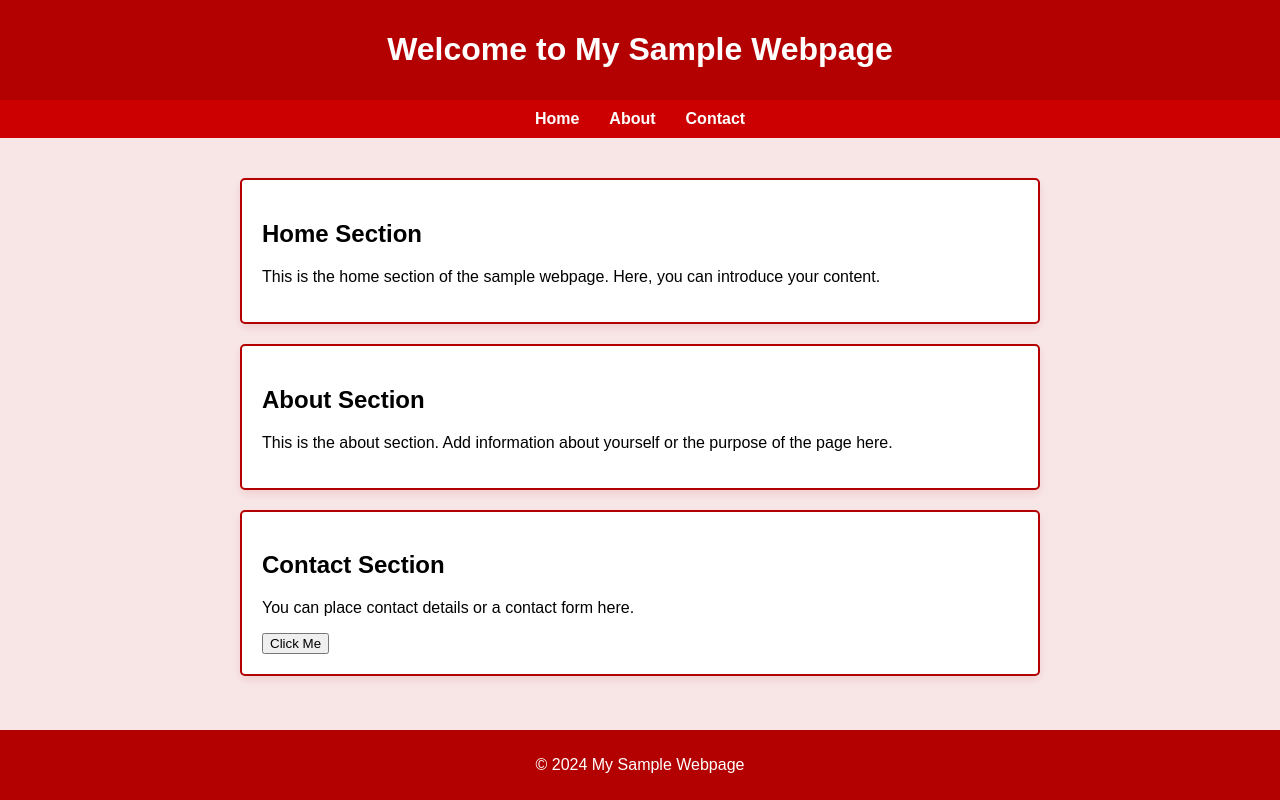
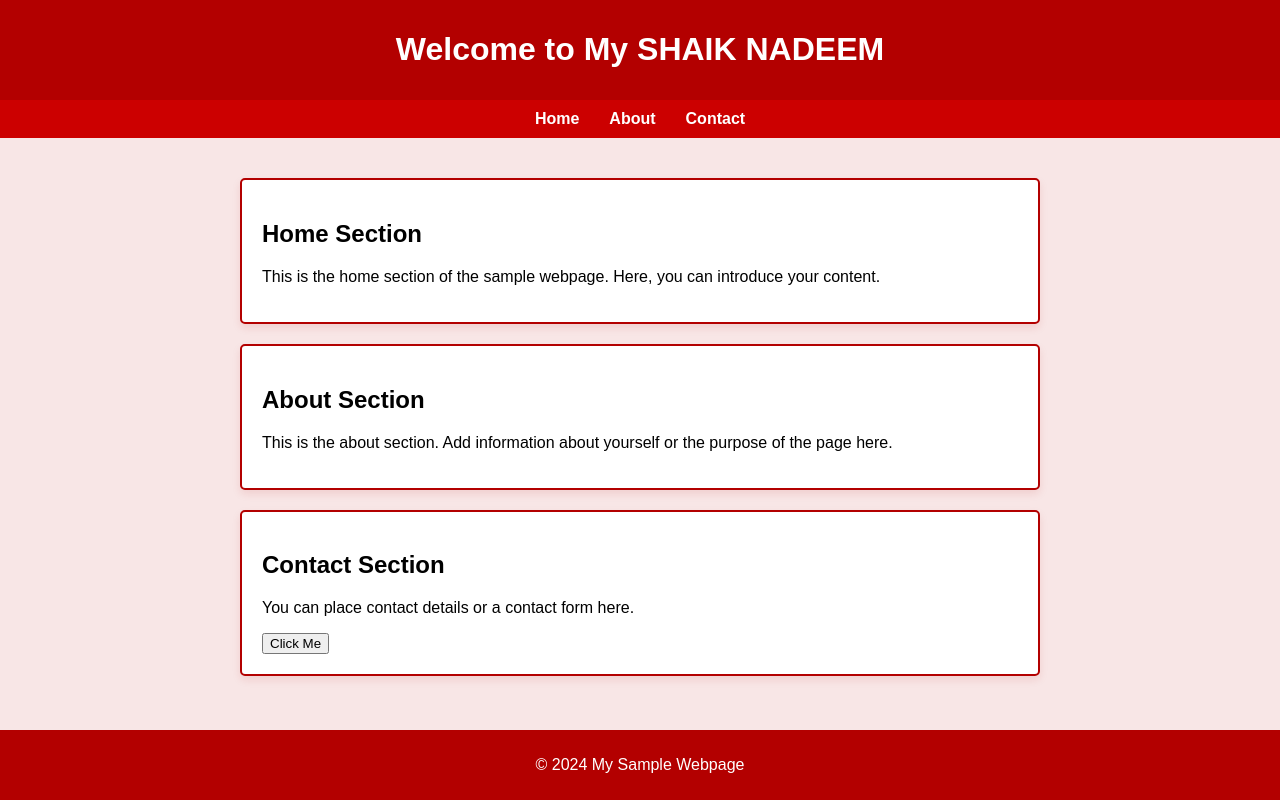
Before and after one commit to nadeem-75/web-hosting, a plain HTML site: page Index.html in a window 1280 px wide. Drawn offline with Linux system fonts and the light colour scheme.

Commit message:
Update Index.html

```diff
--- a/Index.html
+++ b/Index.html
@@ -60,7 +60,7 @@
 <body>
     <!-- Header Section -->
     <header>
-        <h1>Welcome to My Sample Webpage</h1>
+        <h1>Welcome to My SHAIK NADEEM</h1>
     </header>
 
     <!-- Navigation Bar -->
```
